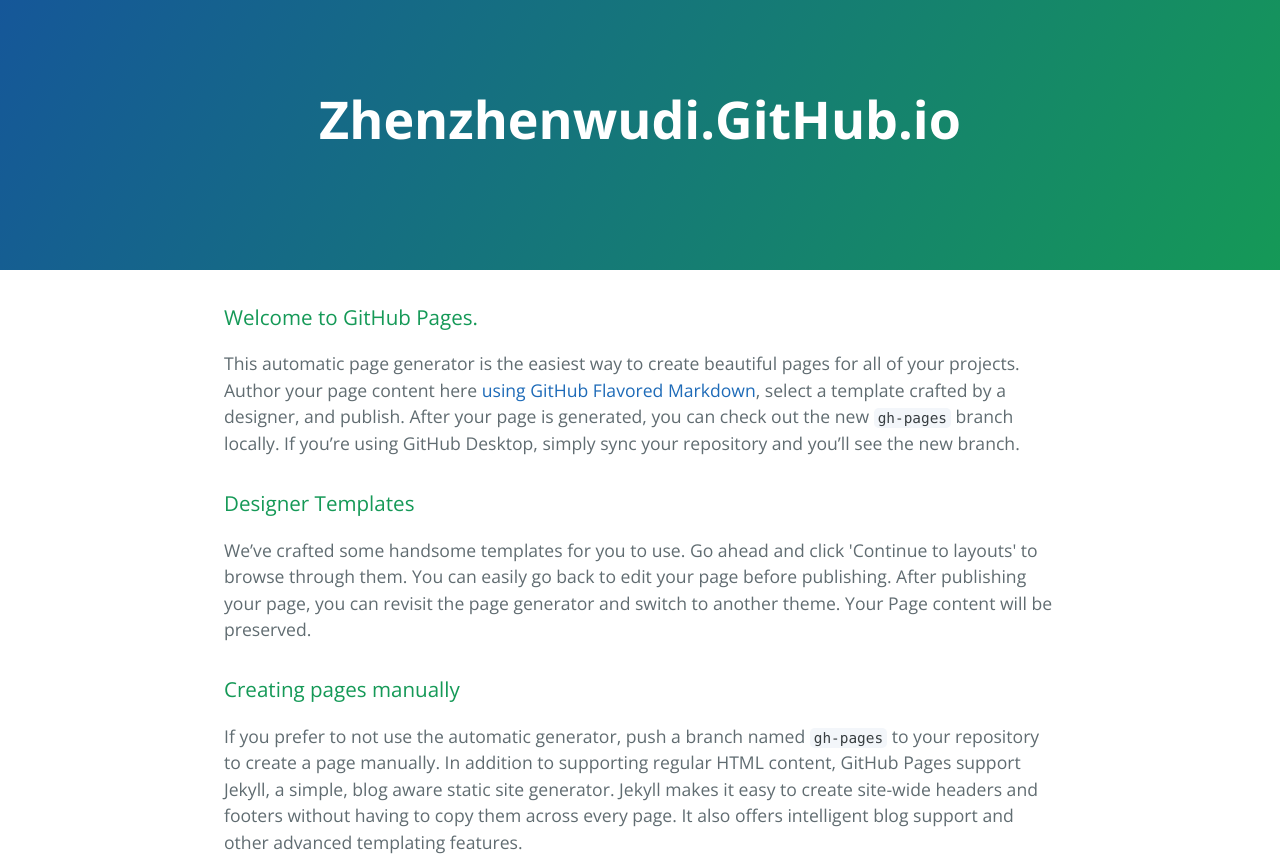
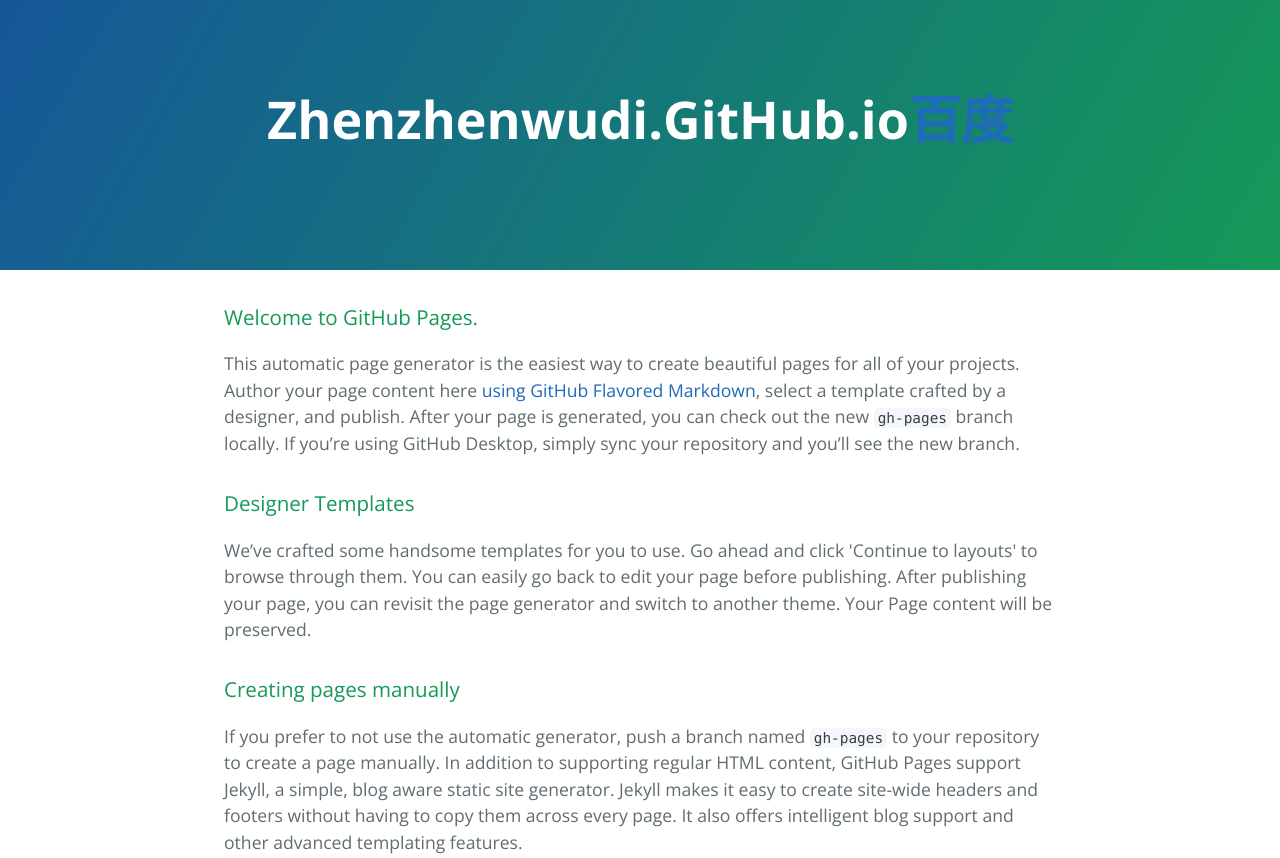
Before and after one commit to zhenzhenwudi/zhenzhenwudi.github.io, a plain HTML site: page index.html in a window 1280 px wide. Shown: the top 858 px of the page. Drawn offline with nearby package versions, Linux system fonts and the light colour scheme.

Commit message:
Update index.html

```diff
--- a/index.html
+++ b/index.html
@@ -11,7 +11,7 @@
   </head>
   <body>
     <section class="page-header">
-      <h1 class="project-name">Zhenzhenwudi.GitHub.io</h1>
+      <h1 class="project-name">Zhenzhenwudi.GitHub.io<a href="http://www.baidu.com">百度</a></h1>
       <h2 class="project-tagline"></h2>
     </section>
 
```
